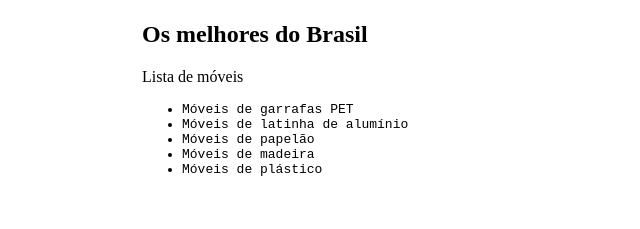
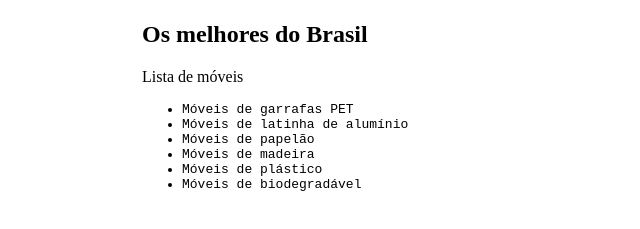
Before and after one commit to tati-molina/moveis, a plain HTML site: page index.html in a window 1280 px wide. Shown: the part 59-288 px from the top of the page, without its empty margins (178-818 px from the left). Drawn offline with Linux system fonts and the light colour scheme.

Commit message:
Inserindo item

```diff
--- a/index.html
+++ b/index.html
@@ -17,6 +17,7 @@
       <li> Móveis de papelão</li>
       <li> Móveis de madeira</li>
       <li> Móveis de plástico</li>
+	  <li> Móveis de biodegradável</li>
     </ul>
 </body>
 </html>
```
